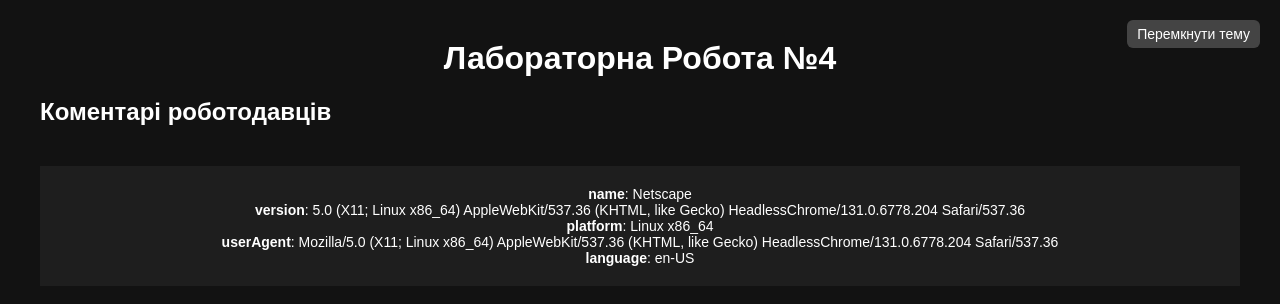
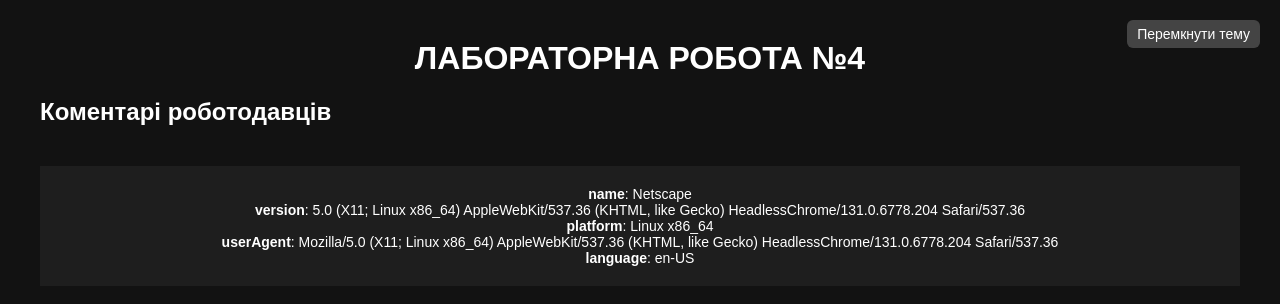
Before and after one commit to Nailuy/my-first-static-site, a plain HTML site: page index.html in a window 1280 px wide. Drawn offline with Linux system fonts and the light colour scheme; no server answers.

Commit message:
Update index.html

```diff
--- a/index.html
+++ b/index.html
@@ -75,7 +75,7 @@
     <button id="theme-toggle">Перемкнути тему</button>
 
     <div class="container">
-        <h1>Лабораторна Робота №4</h1>
+        <h1>ЛАБОРАТОРНА РОБОТА №4</h1>
 
         <section id="comments">
             <h2>Коментарі роботодавців</h2>
```
